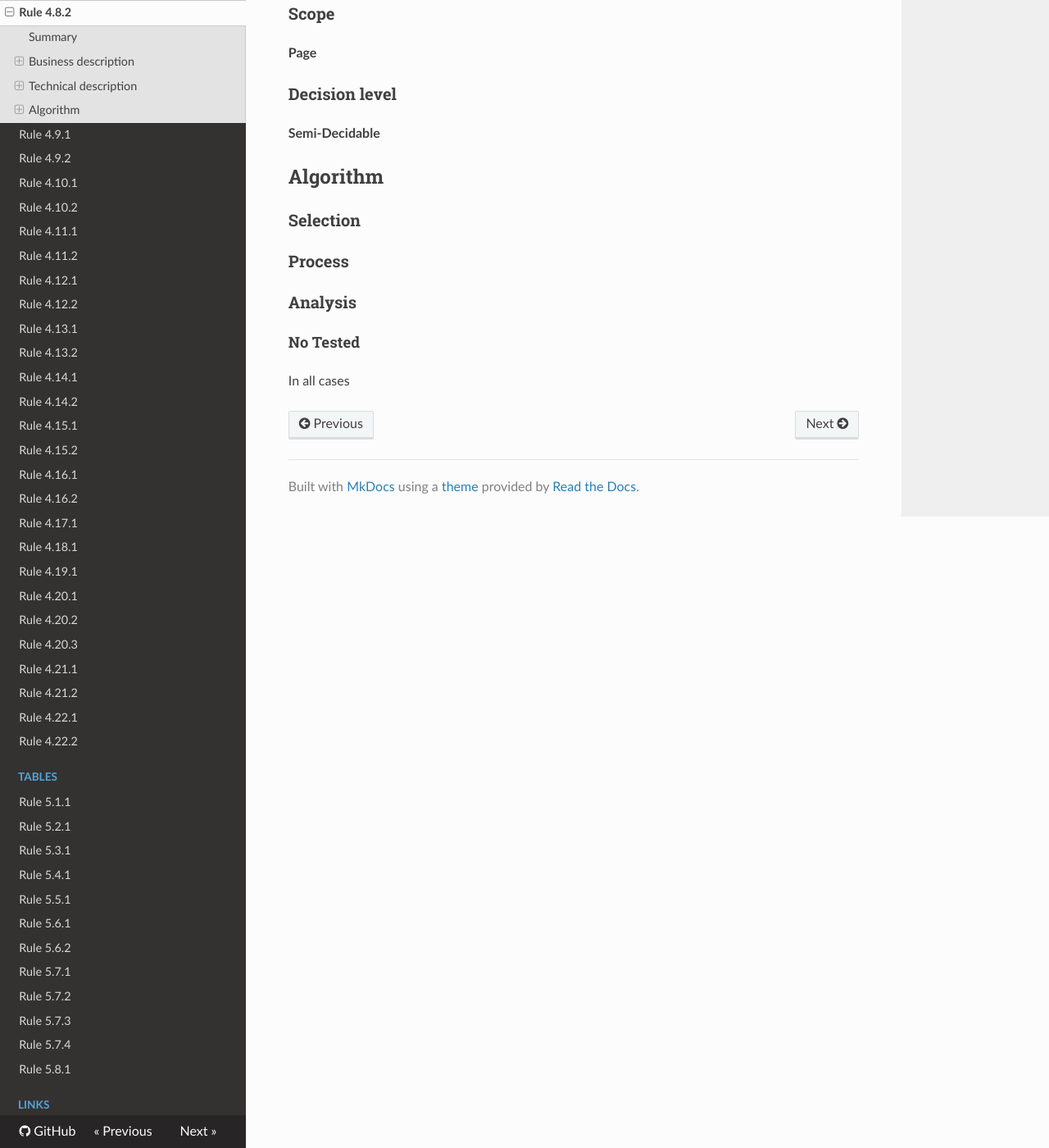
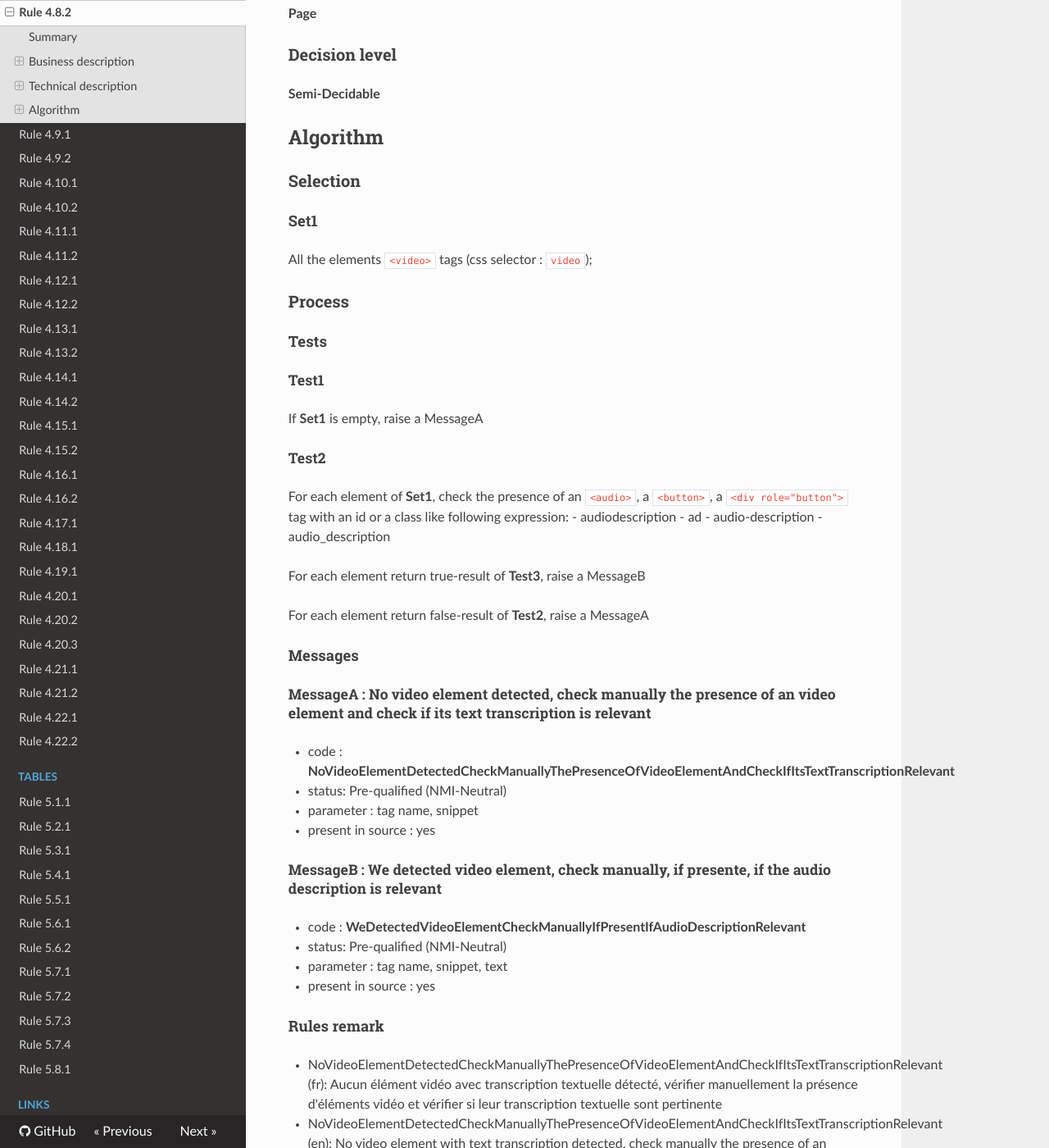
Before and after one commit to Tanaguru/RGAA3-2016, an MkDocs documentation site: the page built from docs/Rule-4-8-2.md, in a window 1280 px wide and 1400 px high, scrolled down 789 px. Shown: the whole window at 82% size. Built offline with MkDocs 1.6.1, drawn with Linux system fonts in a browser that asks for light colours; nearby versions of some CDN libraries; old or Windows-style settings are respelled for this version of MkDocs; some of the changed text lies outside the part shown.

Commit message:
Update tests 4.8.2

```diff
--- a/docs/Rule-4-8-2.md
+++ b/docs/Rule-4-8-2.md
@@ -36,10 +34,60 @@ Pour chaque <a href="http://references.modernisation.gouv.fr/referentiel-techniq
 
 ### Selection
 
+#### Set1
+
+All the elements `<video>` tags (css selector : `video`);
+
 ### Process
+
+#### Tests
+
+##### Test1
+
+If **Set1** is empty, raise a MessageA
+
+##### Test2
+
+For each element of **Set1**, check the presence of an `<audio>`, a `<button>`, a `<div role="button">` tag with an id or a class like following expression:
+ - audiodescription
+ - ad
+ - audio-description
+ - audio_description
+
+For each element return true-result of **Test3**, raise a MessageB
+
+For each element return false-result of **Test2**, raise a MessageA
+
+#### Messages
+
+##### MessageA : No video element detected, check manually the presence of an video element and check if its text transcription is relevant
+
+-    code : **NoVideoElementDetectedCheckManuallyThePresenceOfVideoElementAndCheckIfItsTextTranscriptionRelevant**
+-    status: Pre-qualified (NMI-Neutral)
+-    parameter : tag name, snippet
+-    present in source : yes
+
+##### MessageB : We detected video element, check manually, if presente, if the audio description is relevant
+
+-    code : **WeDetectedVideoElementCheckManuallyIfPresentIfAudioDescriptionRelevant**
+-    status: Pre-qualified (NMI-Neutral)
+-    parameter : tag name, snippet, text
+-    present in source : yes
+
+#### Rules remark
+
+ * NoVideoElementDetectedCheckManuallyThePresenceOfVideoElementAndCheckIfItsTextTranscriptionRelevant (fr): Aucun &eacute;l&eacute;ment vid&eacute;o avec transcription textuelle d&eacute;tect&eacute;, v&eacute;rifier manuellement la pr&eacute;sence d'&eacute;l&eacute;ments vid&eacute;o et v&eacute;rifier si leur transcription textuelle sont pertinente
+ * NoVideoElementDetectedCheckManuallyThePresenceOfVideoElementAndCheckIfItsTextTranscriptionRelevant (en): No video element with text transcription detected, check manually the presence of an video element and check if its text transcription is relevant
+
+ * WeDetectedVideoElementCheckManuallyIfPresentIfAudioDescriptionRelevant (fr): Nous d&eacute;tectons des &eacute;l&eacute;ments vid&eacute;o, v&eacute;rifier manuellement, si pr&eacute;sente, si l'audio description est pertinente
+ * WeDetectedVideoElementCheckManuallyIfPresentIfAudioDescriptionRelevant (en): We detected video element, check manually, if presente, if the audio description is relevant
+
+### Accede Web guidelines
+
+ * Rgaa32016-4-8-2-Accedeweb-EDIT-8-3
 
 ### Analysis
 
-#### No Tested
+#### Pre-qualified
 
 In all cases
```
Also changed, not shown: other parts of docs/Rule-4-8-2.md (+3 -5 lines).
